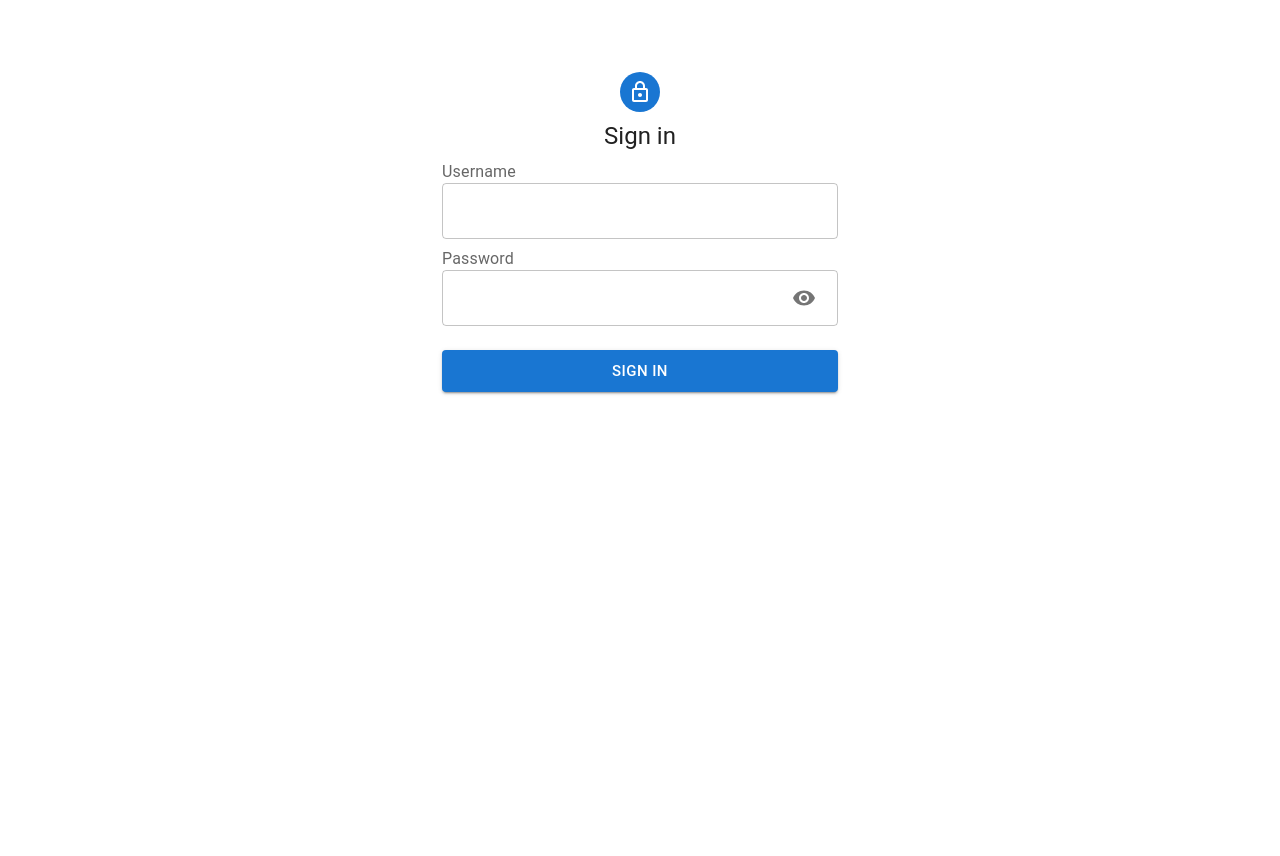
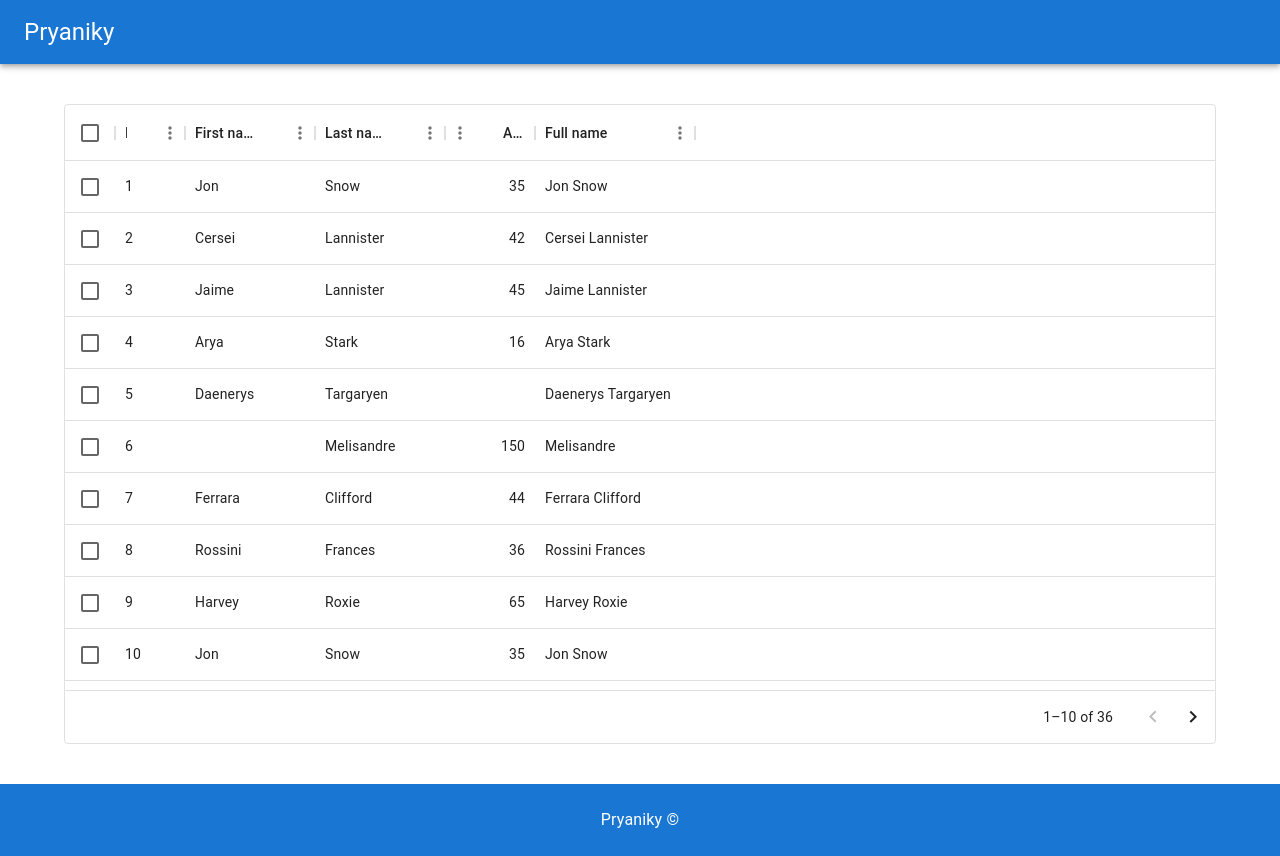
Before and after one commit to Aleksa-esme/pryaniky, a React (Create React App) app: page / in a window 1280 px wide. Before the commit the page ends 800 px from the top, so only its background shows below. Built offline with nearby package versions, Linux system fonts and the light colour scheme.

Commit message:
feat: add main page

```diff
--- a/src/App.tsx
+++ b/src/App.tsx
@@ -1,13 +1,12 @@
-import { Login } from 'pages/Login';
-import { createTheme, ThemeProvider } from '@mui/material/styles';
+import { Login, Main } from 'pages';
+import { createTheme, ThemeProvider } from '@mui/material';
 import './App.css';
 
-const theme = createTheme();
-
 function App() {
+  const theme = createTheme();
   return (
     <ThemeProvider theme={theme}>
-      <Login />
+      <Main />
     </ThemeProvider>
   );
 }
--- /dev/null
+++ b/src/components/Footer.tsx
@@ -0,0 +1,27 @@
+import { FC } from 'react';
+import { Box, Typography } from '@mui/material';
+
+export const Footer: FC = () => {
+  return (
+    <Box
+      component="footer"
+      sx={{
+        py: 3,
+        mt: 'auto',
+        bgcolor: 'primary.main'
+        // backgroundColor: (theme) =>
+        //   theme.palette.mode === 'light'
+        //     ? theme.palette.grey[200]
+        //     : theme.palette.grey[800],
+      }}
+    >
+      <Typography
+        component='p'
+        color='#fff'
+        sx={{ textAlign: 'center' }}
+      >
+        Pryaniky&nbsp;&copy;
+      </Typography>
+    </Box>
+  );
+}
--- /dev/null
+++ b/src/components/Header.tsx
@@ -0,0 +1,21 @@
+import { FC } from 'react';
+import { AppBar, Toolbar, Typography, Avatar } from '@mui/material';
+
+export const Header: FC = () => {
+
+  return (
+    <AppBar position="relative">
+      <Toolbar>
+        <Typography variant="h5">
+          Pryaniky
+        </Typography>
+        {/* <div>
+          <Typography variant='h6'>
+            User
+          </Typography>
+          <Avatar src="/broken-image.jpg" />
+        </div> */}
+      </Toolbar>
+    </AppBar>
+  );
+};
--- /dev/null
+++ b/src/components/Table.tsx
@@ -0,0 +1,76 @@
+import { FC } from 'react';
+import { DataGrid, GridColDef, GridValueGetterParams } from '@mui/x-data-grid';
+
+const columns: GridColDef[] = [
+    { field: 'id', headerName: 'ID', width: 70 },
+    { field: 'firstName', headerName: 'First name', width: 130 },
+    { field: 'lastName', headerName: 'Last name', width: 130 },
+    {
+      field: 'age',
+      headerName: 'Age',
+      type: 'number',
+      width: 90,
+    },
+    {
+      field: 'fullName',
+      headerName: 'Full name',
+      description: 'This column has a value getter and is not sortable.',
+      sortable: false,
+      width: 160,
+      valueGetter: (params: GridValueGetterParams) =>
+        `${params.row.firstName || ''} ${params.row.lastName || ''}`,
+    },
+  ];
+
+  const rows = [
+    { id: 1, lastName: 'Snow', firstName: 'Jon', age: 35 },
+    { id: 2, lastName: 'Lannister', firstName: 'Cersei', age: 42 },
+    { id: 3, lastName: 'Lannister', firstName: 'Jaime', age: 45 },
+    { id: 4, lastName: 'Stark', firstName: 'Arya', age: 16 },
+    { id: 5, lastName: 'Targaryen', firstName: 'Daenerys', age: null },
+    { id: 6, lastName: 'Melisandre', firstName: null, age: 150 },
+    { id: 7, lastName: 'Clifford', firstName: 'Ferrara', age: 44 },
+    { id: 8, lastName: 'Frances', firstName: 'Rossini', age: 36 },
+    { id: 9, lastName: 'Roxie', firstName: 'Harvey', age: 65 },
+    { id: 10, lastName: 'Snow', firstName: 'Jon', age: 35 },
+    { id: 11, lastName: 'Lannister', firstName: 'Cersei', age: 42 },
+    { id: 12, lastName: 'Lannister', firstName: 'Jaime', age: 45 },
+    { id: 13, lastName: 'Stark', firstName: 'Arya', age: 16 },
+    { id: 14, lastName: 'Targaryen', firstName: 'Daenerys', age: null },
+    { id: 15, lastName: 'Melisandre', firstName: null, age: 150 },
+    { id: 16, lastName: 'Clifford', firstName: 'Ferrara', age: 44 },
+    { id: 17, lastName: 'Frances', firstName: 'Rossini', age: 36 },
+    { id: 18, lastName: 'Roxie', firstName: 'Harvey', age: 65 },
+    { id: 19, lastName: 'Snow', firstName: 'Jon', age: 35 },
+    { id: 20, lastName: 'Lannister', firstName: 'Cersei', age: 42 },
+    { id: 21, lastName: 'Lannister', firstName: 'Jaime', age: 45 },
+    { id: 22, lastName: 'Stark', firstName: 'Arya', age: 16 },
+    { id: 23, lastName: 'Targaryen', firstName: 'Daenerys', age: null },
+    { id: 24, lastName: 'Melisandre', firstName: null, age: 150 },
+    { id: 25, lastName: 'Clifford', firstName: 'Ferrara', age: 44 },
+    { id: 26, lastName: 'Frances', firstName: 'Rossini', age: 36 },
+    { id: 27, lastName: 'Roxie', firstName: 'Harvey', age: 65 },
+    { id: 28, lastName: 'Snow', firstName: 'Jon', age: 35 },
+    { id: 29, lastName: 'Lannister', firstName: 'Cersei', age: 42 },
+    { id: 30, lastName: 'Lannister', firstName: 'Jaime', age: 45 },
+    { id: 31, lastName: 'Stark', firstName: 'Arya', age: 16 },
+    { id: 32, lastName: 'Targaryen', firstName: 'Daenerys', age: null },
+    { id: 33, lastName: 'Melisandre', firstName: null, age: 150 },
+    { id: 34, lastName: 'Clifford', firstName: 'Ferrara', age: 44 },
+    { id: 35, lastName: 'Frances', firstName: 'Rossini', age: 36 },
+    { id: 36, lastName: 'Roxie', firstName: 'Harvey', age: 65 },
+  ];
+
+export const Table: FC = () => {
+
+  return (
+    <div style={{ height: '80vh', marginTop: '40px', marginBottom: '40px' }}>
+      <DataGrid
+        rows={rows}
+        columns={columns}
+        checkboxSelection
+        autoPageSize
+      />
+    </div>
+  );
+};
--- /dev/null
+++ b/src/components/index.ts
@@ -0,0 +1,3 @@
+export { Table } from "./Table";
+export { Header } from "./Header";
+export { Footer } from "./Footer";
--- a/src/pages/Login.tsx
+++ b/src/pages/Login.tsx
@@ -17,17 +17,42 @@ import {
 
 export const Login: FC = () => {
   const [showPassword, setShowPassword] = useState(false);
+  const HOST = 'https://test.v5.pryaniky.com';
 
-  const handleSubmit = (event: FormEvent<HTMLFormElement>) => {
+  const handleSubmit = async (event: FormEvent<HTMLFormElement>) => {
     event.preventDefault();
 
     const data = new FormData(event.currentTarget);
 
-    console.log({
+    const user = {
       login: data.get('login'),
       password: data.get('password'),
+    };
+
+    console.log(user);
+
+    const response = await fetch(`${HOST}/ru/data/v3/testmethods/docs/login`, {
+      method: 'POST',
+      headers: {
+        'Content-Type': 'application/json;charset=utf-8',
+      },
+      body: JSON.stringify(user)
+    })
+
+    let result = await response.json();
+    console.log(result);
+  };
+
+  const getData = async () => {
+    const response = await fetch(`${HOST}/ru/data/v3/testmethods/docs/userdocs/get`, {
+      headers: {
+        'x-auth': 'supersecrettoken_for_user17'
+      },
     });
-  };
+
+    let result = await response.json();
+    console.log(result);
+  }
 
   return (
     <Container component="main" maxWidth="xs">
@@ -84,6 +109,7 @@ export const Login: FC = () => {
           </Button>
         </Box>
       </Box>
+      <button onClick={getData}>данные</button>
     </Container>
   );
 };
--- /dev/null
+++ b/src/pages/Main.tsx
@@ -0,0 +1,23 @@
+import { FC } from 'react';
+import { Container, CssBaseline, Box } from '@mui/material';
+import { Table, Header, Footer } from 'components';
+
+export const Main: FC = () => {
+
+  return (
+    <Box
+      sx={{
+        display: 'flex',
+        flexDirection: 'column',
+        minHeight: '100vh',
+      }}
+    >
+      <CssBaseline />
+      <Header />
+      <Container component="main" maxWidth='lg'>
+        <Table />
+      </Container>
+      <Footer />
+    </Box>
+  );
+};
--- /dev/null
+++ b/src/pages/index.ts
@@ -0,0 +1,2 @@
+export { Login } from "./Login";
+export { Main } from "./Main";
```
Also changed, not shown: package.json (+5 -4 lines), 1 other file (tests, documents, lock files or other folders).
